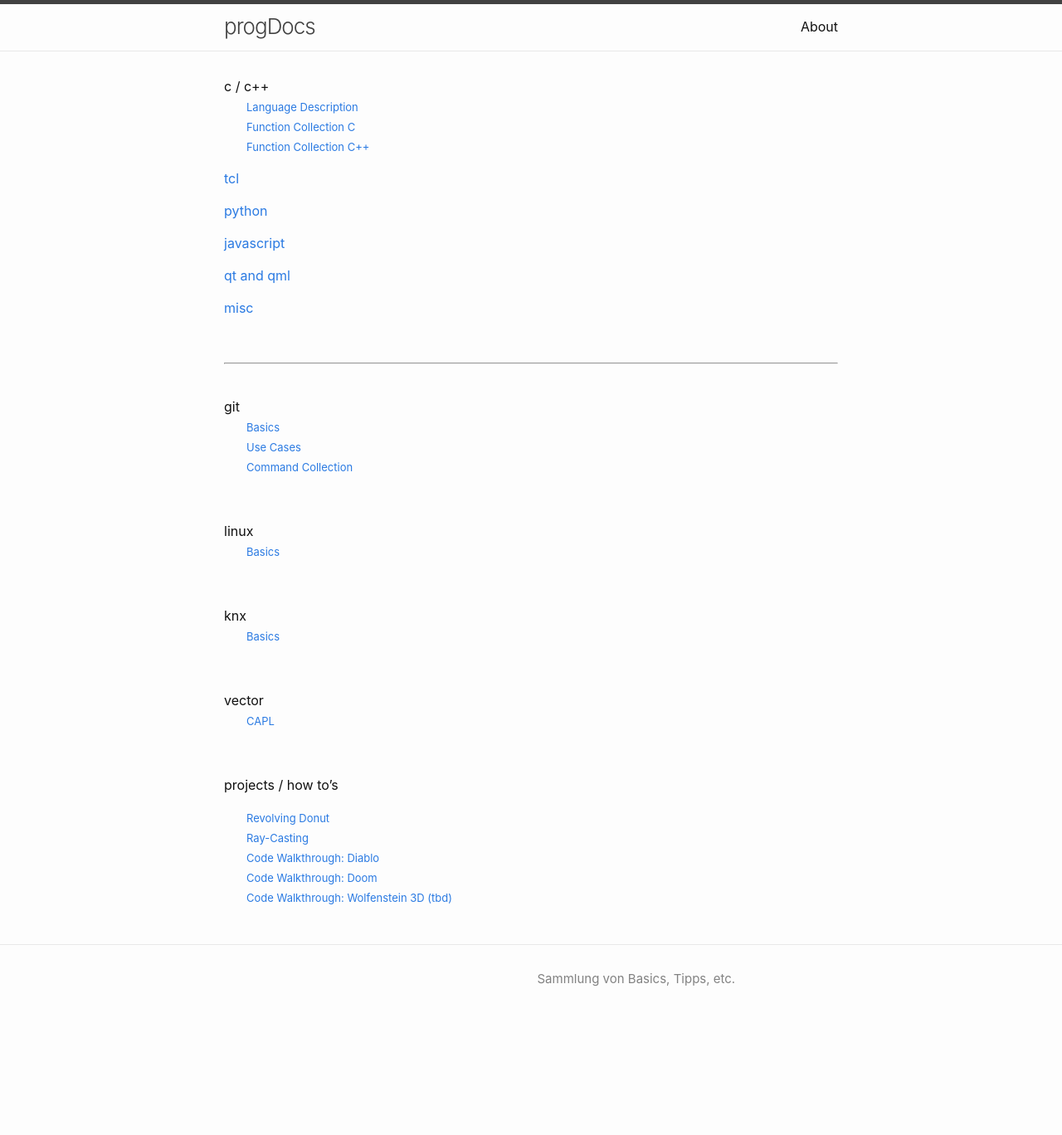
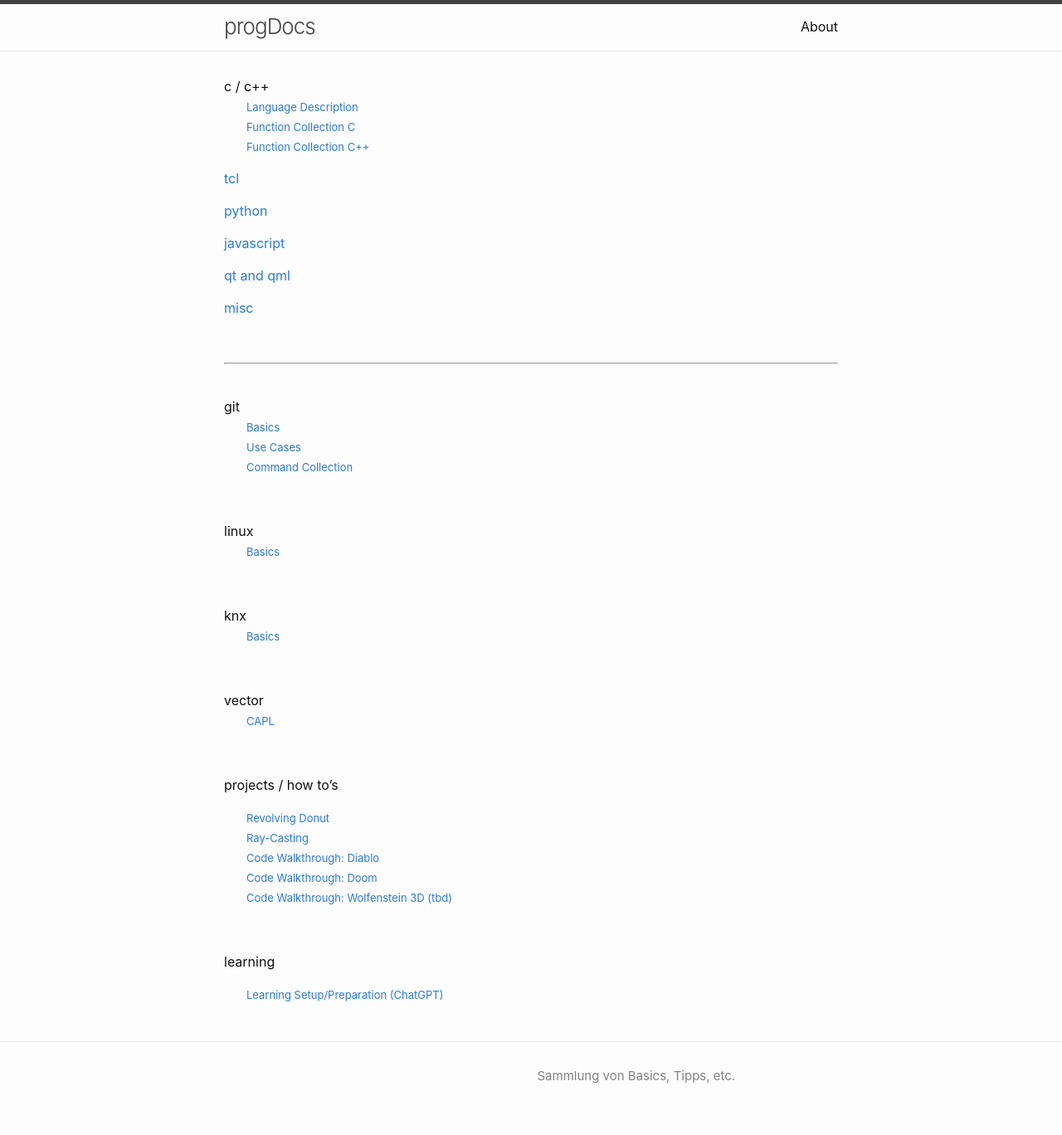
Before and after one commit to Hautaklyttn/progDocs, a Jekyll site: the page built from docs/index.md, in a window 1280 px wide. Shown: the whole page at 83% size. Built offline with Jekyll 4.4.1, drawn with Linux system fonts in a browser that asks for light colours; before the commit the page ends 1251 px from its top, so only the background shows below that.

Commit message:
index update

```diff
--- a/docs/index.md
+++ b/docs/index.md
@@ -58,3 +58,9 @@ projects / how to's
 &nbsp;&nbsp;&nbsp;&nbsp;&nbsp; [<font size="-1">Code Walkthrough: Diablo</font>](./articles/projects/code_walkthrough_diablo.html)
 &nbsp;&nbsp;&nbsp;&nbsp;&nbsp; [<font size="-1">Code Walkthrough: Doom</font>](./articles/projects/code_walkthrough_doom.html)
 &nbsp;&nbsp;&nbsp;&nbsp;&nbsp; [<font size="-1">Code Walkthrough: Wolfenstein 3D (tbd)</font>](./articles/projects/code_walkthrough_wolf3D.html)
+
+&nbsp;
+
+learning
+
+&nbsp;&nbsp;&nbsp;&nbsp;&nbsp; [<font size="-1">Learning Setup/Preparation (ChatGPT)</font>](./articles/projects/learning.html#l1-1)
```
